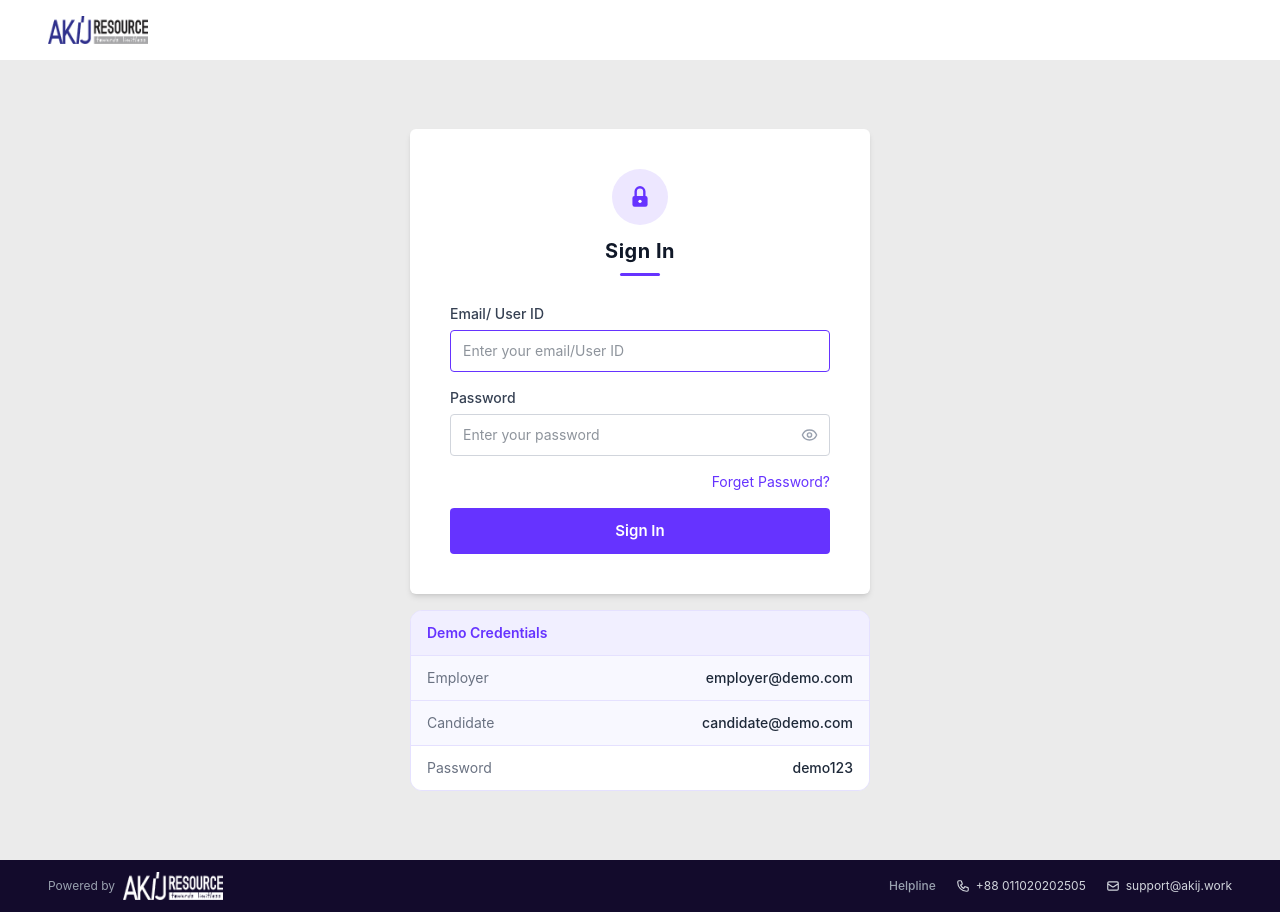
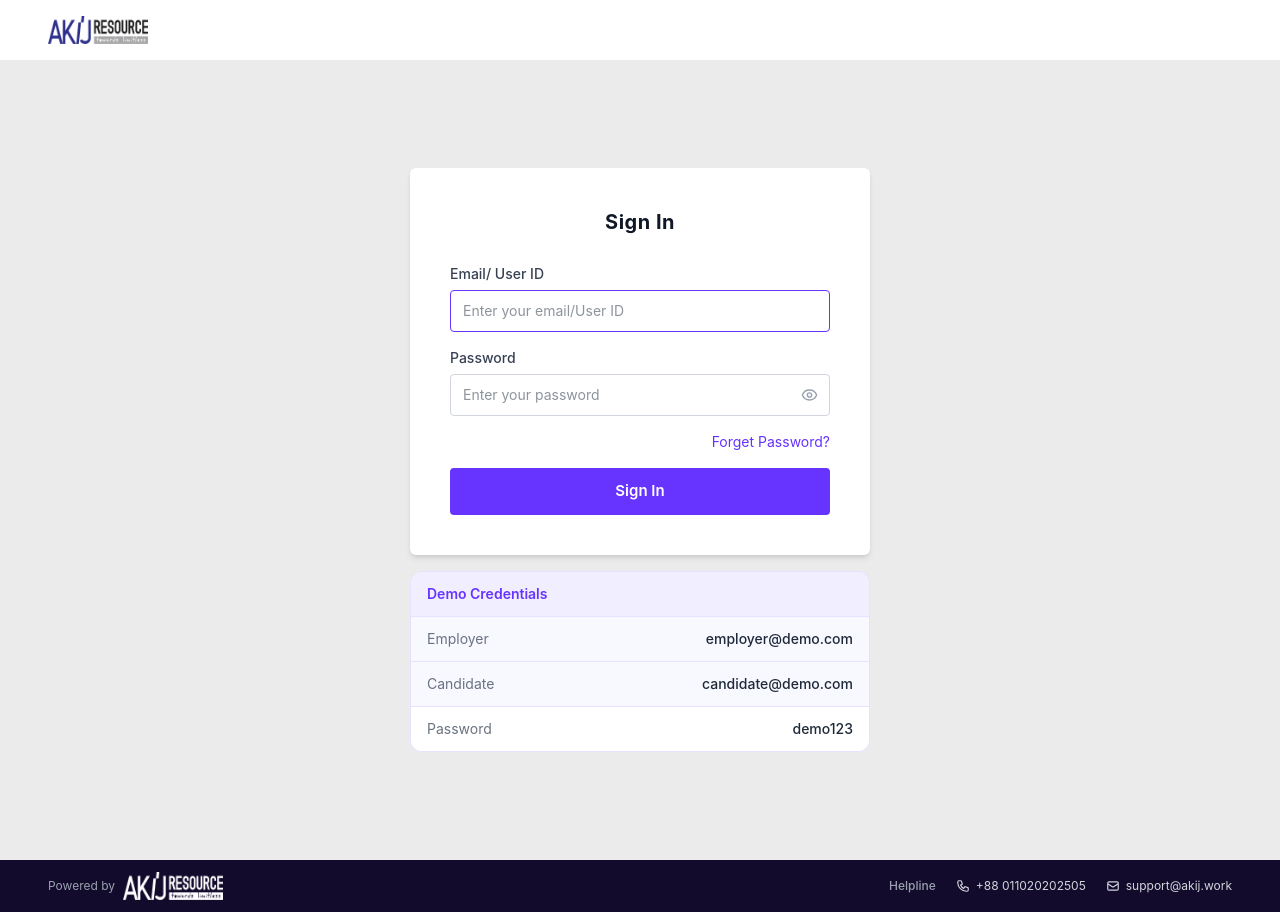
Before and after one commit to omarfaruk7022/akij-resource, a Next.js app: page /login in a window 1280 px wide. Built offline with nearby package versions, Linux system fonts and the light colour scheme.

Commit message:
Sign in design fixed

```diff
--- a/src/app/login/page.jsx
+++ b/src/app/login/page.jsx
@@ -55,7 +55,7 @@
           <div className="bg-white rounded-md w-full max-w-[460px] px-10 py-10 shadow-md">
             {/* Lock icon + heading */}
             <div className="flex flex-col items-center mb-7">
-              <div className="w-14 h-14 rounded-full bg-[#EDE7FF] flex items-center justify-center mb-3">
+              {/* <div className="w-14 h-14 rounded-full bg-[#EDE7FF] flex items-center justify-center mb-3">
                 <svg width="26" height="26" viewBox="0 0 24 24" fill="none">
                   <rect
                     x="5"
@@ -74,11 +74,11 @@
                   />
                   <circle cx="12" cy="16" r="1.5" fill="white" />
                 </svg>
-              </div>
+              </div> */}
               <h1 className="text-xl font-bold text-gray-900 tracking-wide">
                 Sign In
               </h1>
-              <div className="w-10 h-[3px] bg-primary rounded-full mt-2" />
+              {/* <div className="w-10 h-[3px] bg-primary rounded-full mt-2" /> */}
             </div>
 
             <form
```
